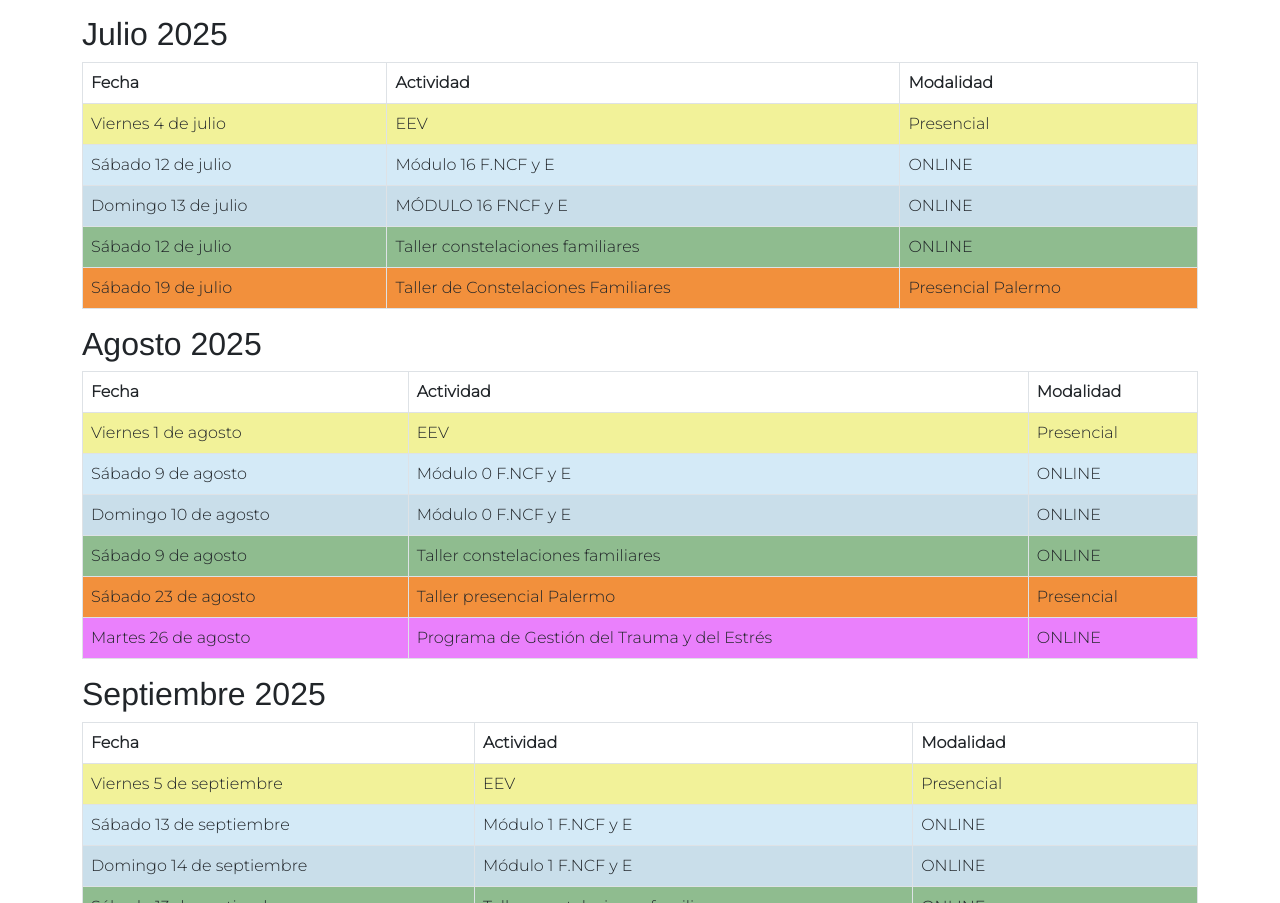
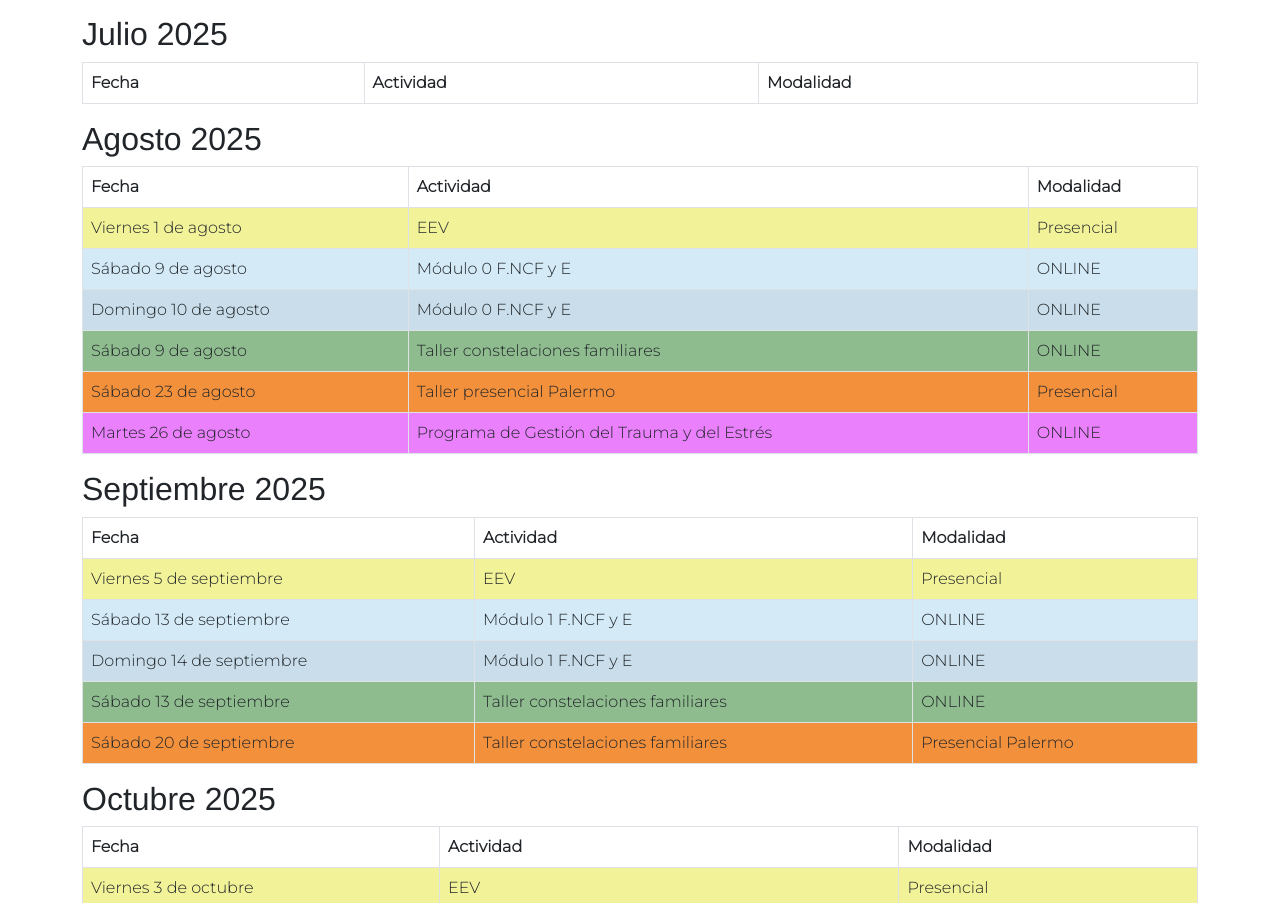
Before and after one commit to Nicocaputocai/silvia-iurman, a React (Vite) app: page /agenda in a window 1280 px wide. Shown: the part 2263-3166 px from the top of the page. Built offline with nearby package versions, Linux system fonts and the light colour scheme; no server answers.

Commit message:
comenté la agenda de julio

```diff
--- a/src/Components/Diary/Diary.jsx
+++ b/src/Components/Diary/Diary.jsx
@@ -316,36 +316,36 @@ export default function Diary() {
         <th>Modalidad</th>
       </tr>
     </thead>
-    <tbody>
-    <tr style={{backgroundColor: "#ffffa1"}}>  {/* amarillo */}
+    {/* <tbody>
+    <tr style={{backgroundColor: "#ffffa1"}}>
         <td>Viernes 4 de julio</td>
         <td>EEV</td>
         <td>Presencial</td>
       </tr>
-    <tr style={{backgroundColor: "#d4eaf7"}}> {/* celeste */}
+    <tr style={{backgroundColor: "#d4eaf7"}}>
         <td>Sábado 12 de julio</td>
         <td>Módulo 16 F.NCF y E</td>
         <td>ONLINE</td>
       </tr>
-      <tr style={{backgroundColor: "#d4eaf7"}}> {/* Celeste */}
+      <tr style={{backgroundColor: "#d4eaf7"}}>
         <td>Domingo 13 de julio</td>
         <td>MÓDULO 16 FNCF y E</td>
         <td>ONLINE</td>
       </tr>
 
-      <tr style={{backgroundColor: "#8FBC8F"}}> {/* verde */}
+      <tr style={{backgroundColor: "#8FBC8F"}}>
         <td>Sábado 12 de julio</td>
         <td>Taller constelaciones familiares</td>
         <td>ONLINE</td>
       </tr>
 
-    <tr style={{backgroundColor: "#ff983f"}}> {/* naranja */}
+    <tr style={{backgroundColor: "#ff983f"}}>
         <td>Sábado 19 de julio</td>
         <td>Taller de Constelaciones Familiares</td>
         <td>Presencial Palermo</td>
       </tr>
 
-    </tbody>
+    </tbody> */}
   </Table>
   <h2>
     Agosto 2025
```
Also changed, not shown: 1 other file (tests, documents, lock files or other folders).
